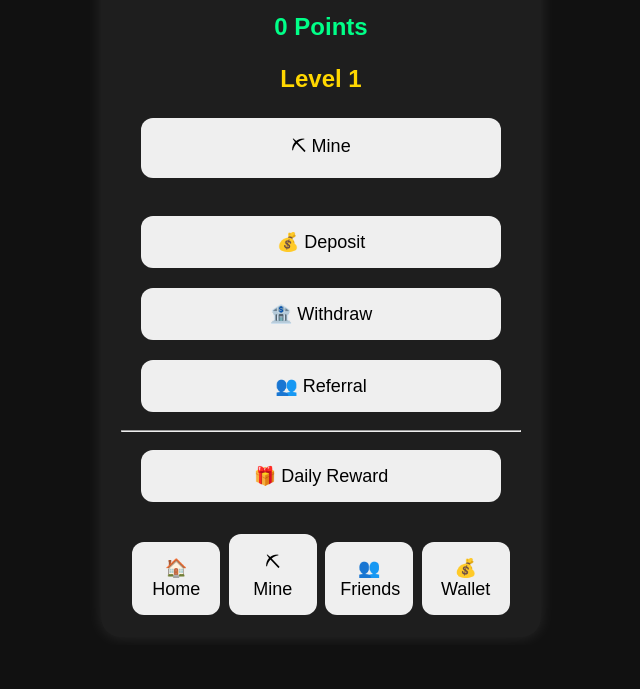
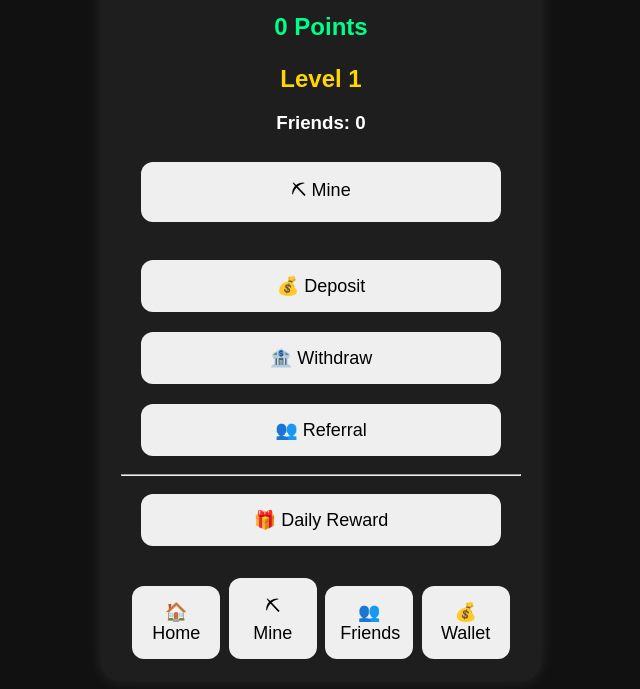
Before and after one commit to slonyusk-lang/hunterx-miniapp, a plain HTML site: page index.html in a window 1280 px wide. Shown: the part 162-851 px from the top of the page, without its empty margins (319-959 px from the left). Before the commit the page ends 807 px from the top, so only its background shows below. Drawn offline with Linux system fonts and the light colour scheme.

Commit message:
Update index.html

```diff
--- a/index.html
+++ b/index.html
@@ -16,7 +16,7 @@
 <h2 id="points">0 Points</h2>
 
 <h3 id="level">Level 1</h3>
-
+<h3 id="friends">Friends: 0</h3>
 <button onclick="mine()">⛏ Mine</button>
 
 <br><br>
```
